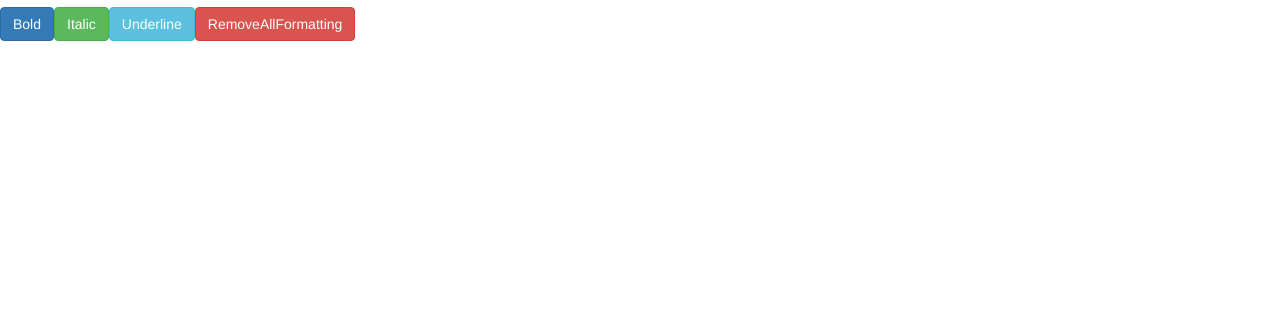
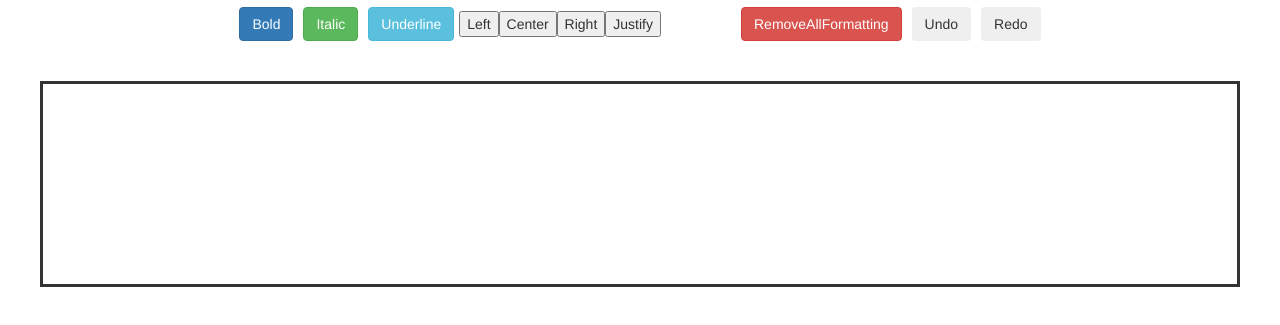
Before and after one commit to baakeydow/SquirePrototype, a Preact app: page / in a window 1280 px wide. Shown: the part 63-388 px from the top of the page. Built offline with nearby package versions, Linux system fonts and the light colour scheme.

Commit message:
undo/redo/textAlignement

```diff
--- /dev/null
+++ b/src/app.css
@@ -0,0 +1,13 @@
+.ContentCenter {
+  display: flex;
+  justify-content: center; /* align horizontal */
+  align-items: center; /* align vertical */
+}
+.btn {
+    margin: 0 5px;
+}
+.editorWrapper {
+    border-style:solid;
+    margin: 40px;
+    min-height: 200px;
+}
--- a/src/components/app.js
+++ b/src/components/app.js
@@ -64,6 +64,25 @@ export default class App extends Component {
 		}
 	}
 
+	undo() {
+		this.state.editor.undo();
+	}
+	redo() {
+		this.state.editor.redo();
+	}
+	alignLeft() {
+		this.state.editor.setTextAlignment('left');
+	}
+	alignCenter() {
+		this.state.editor.setTextAlignment('center');
+	}
+	alignRight() {
+		this.state.editor.setTextAlignment('right');
+	}
+	alignJustify() {
+		this.state.editor.setTextAlignment('justify');
+	}
+
 	componentDidMount() {
 		var node = document.getElementById('textEditor');
 		this.setState({
@@ -75,7 +94,7 @@ export default class App extends Component {
 		})
 		// config
 		this.state.editor.setConfig({
-			blockAttributes: { style: 'font-size: 16px; height: 100px; border-style:solid;'}
+			blockAttributes: { style: 'font-size: 16px;'}
 		});
 		// init
 		this.state.editor.setHTML("<textarea>");
@@ -89,7 +108,6 @@ export default class App extends Component {
 				console.log(this.state.editor.getFontInfo());
 			}
 		}.bind(this));
-
 		this.state.editor.addEventListener("pathChange", function(event) {
 			console.log("pathChange");
 			console.log(this.state.editor.getPath());
@@ -104,13 +122,23 @@ export default class App extends Component {
 	render() {
 		console.log(this.state);
 		return (
-			<div class="app">
+			<div>
 				<h1>Hello Squire !</h1>
-				<button onClick={this.toggleBold.bind(this)} id="test" className="btn btn-primary">Bold</button>
-				<button onClick={this.toggleIt.bind(this)} id="test" className="btn btn-success">Italic</button>
-				<button onClick={this.toggleUnderline.bind(this)} id="test" className="btn btn-info">Underline</button>
-				<button onClick={this.removeAllFormatting.bind(this)} id="test" className="btn btn-danger">RemoveAllFormatting</button>
-				<div style={{margin: '40px'}} id="textEditor">
+				<div className="ContentCenter">
+					<button onClick={this.toggleBold.bind(this)} className="btn btn-primary">Bold</button>
+					<button onClick={this.toggleIt.bind(this)} className="btn btn-success">Italic</button>
+					<button onClick={this.toggleUnderline.bind(this)} className="btn btn-info">Underline</button>
+					<button onClick={this.alignLeft.bind(this)}>Left</button>
+					<button onClick={this.alignCenter.bind(this)}>Center</button>
+					<button onClick={this.alignRight.bind(this)}>Right</button>
+					<button onClick={this.alignJustify.bind(this)}>Justify</button>
+					<button onClick={this.removeAllFormatting.bind(this)} className="btn btn-danger" style={{marginLeft: '80px'}}>RemoveAllFormatting</button>
+					<button onClick={this.undo.bind(this)} className="btn">Undo</button>
+					<button onClick={this.redo.bind(this)} className="btn">Redo</button>
+				</div>
+				<div className="editorWrapper">
+					<div style={{minHeight: '200px'}} id="textEditor">
+					</div>
 				</div>
 			</div>
 		);
--- a/src/index.html
+++ b/src/index.html
@@ -6,6 +6,7 @@
 		<!-- Bootstrap Core CSS -->
 		<link href="https://maxcdn.bootstrapcdn.com/bootstrap/3.3.7/css/bootstrap.min.css" rel="stylesheet">
 		<!-- <script type="text/javascript" src="lib/build/squire-raw.js"></script> -->
+		<link rel="stylesheet" href="./app.css">
 	</head>
 	<body>
 		<script src="/bundle.js" async></script>
```
